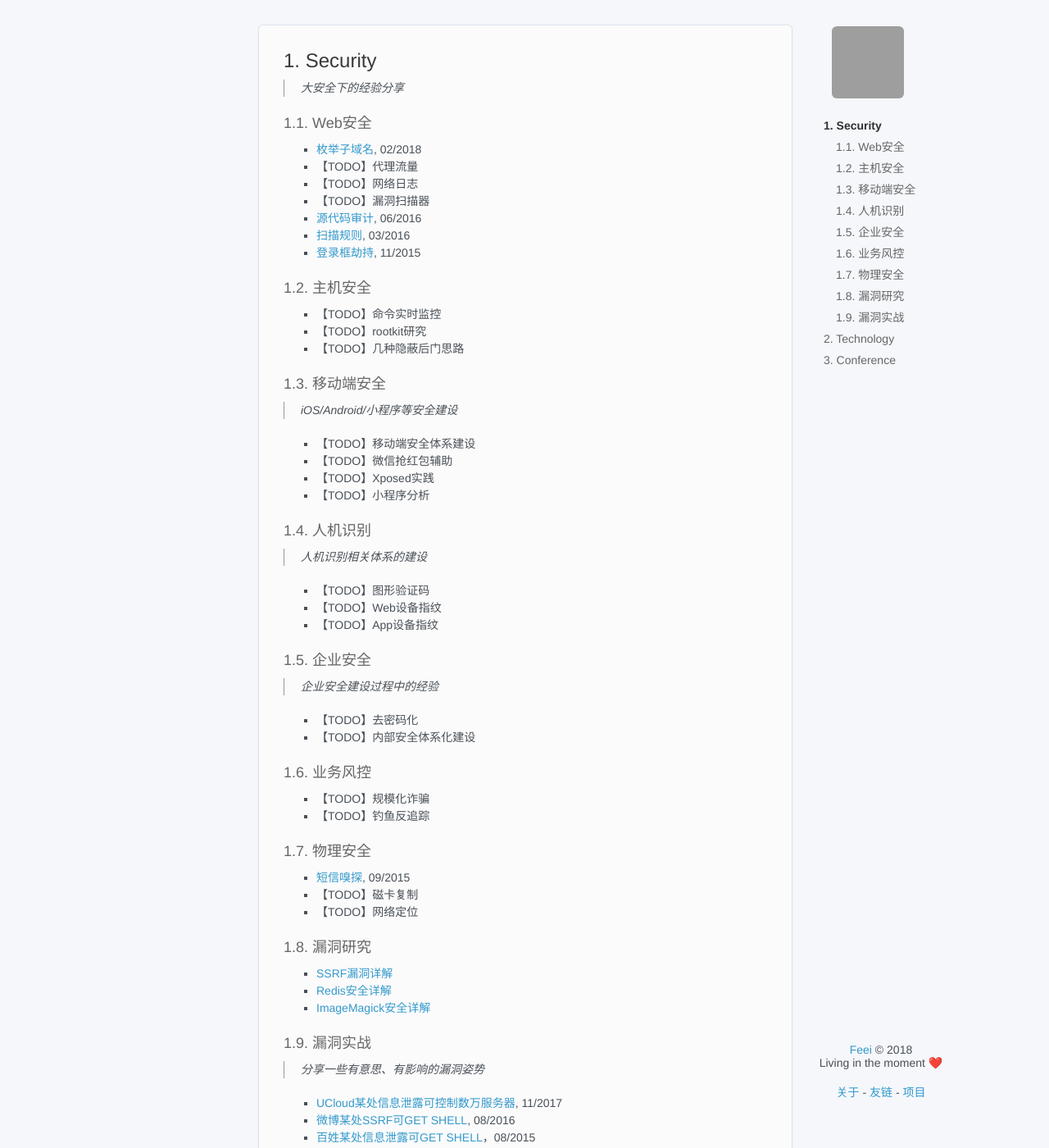
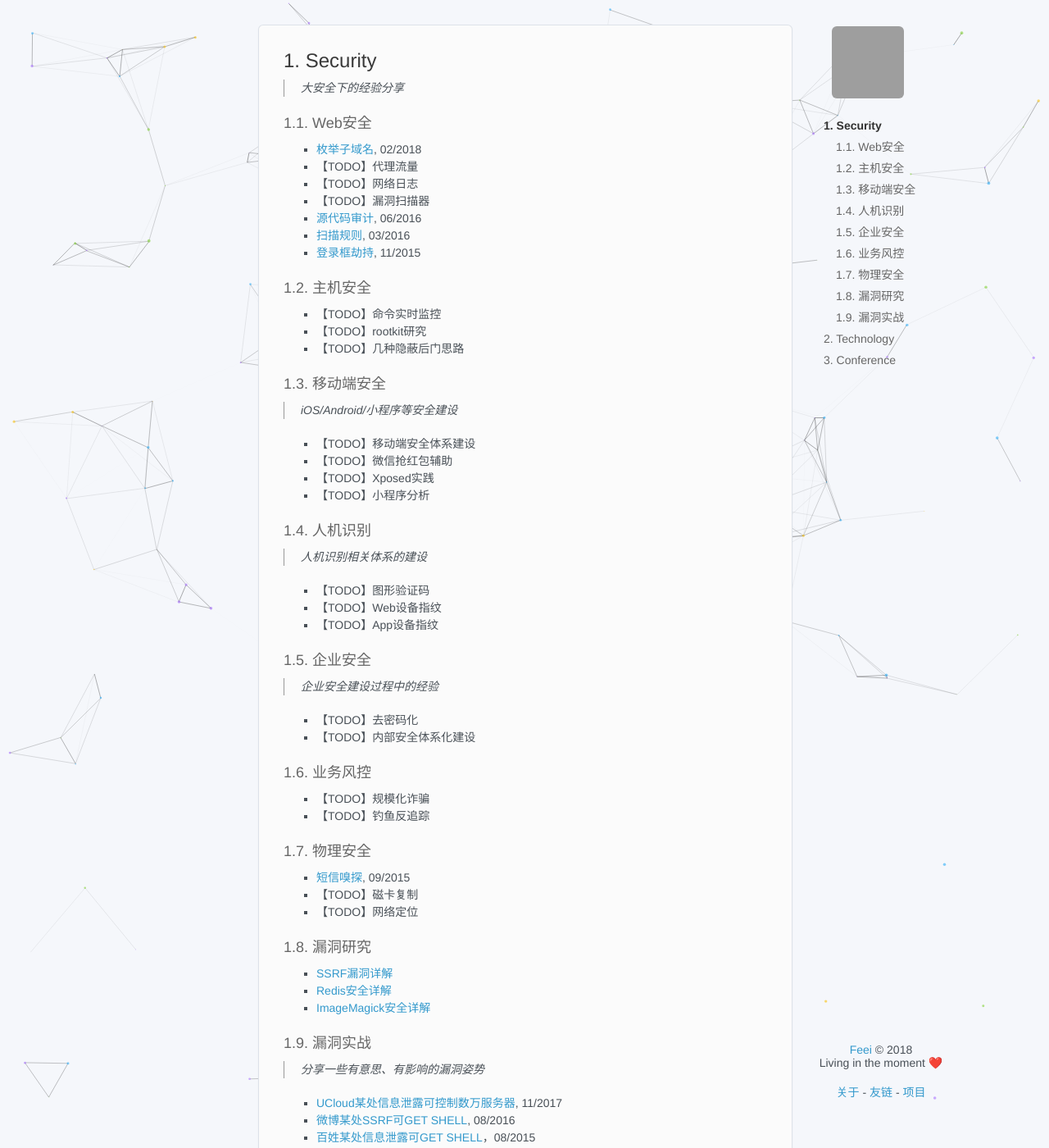
Before and after one commit to limengmingx/Papers, a Jekyll site: the page built from README.md, in a window 1280 px wide and 1400 px high. Shown: the whole window at 82% size. Built offline with Jekyll 4.4.1, drawn with Linux system fonts in a browser that asks for light colours; our own code applies the rules of GitHub Pages for plain Markdown files; comment, search, counter and statistics services are not loaded; grey boxes are pictures that could not be loaded.

Commit message:
Update style.scss

```diff
--- a/assets/css/style.scss
+++ b/assets/css/style.scss
@@ -856,7 +856,10 @@ ul {
     display: none
 }
 
-#particles-js{
+.particles-js-canvas-el {
     width: 100%;
     height: 100%;
+    top: 0;
+    position: fixed;
+    z-index: -1
 }
```
